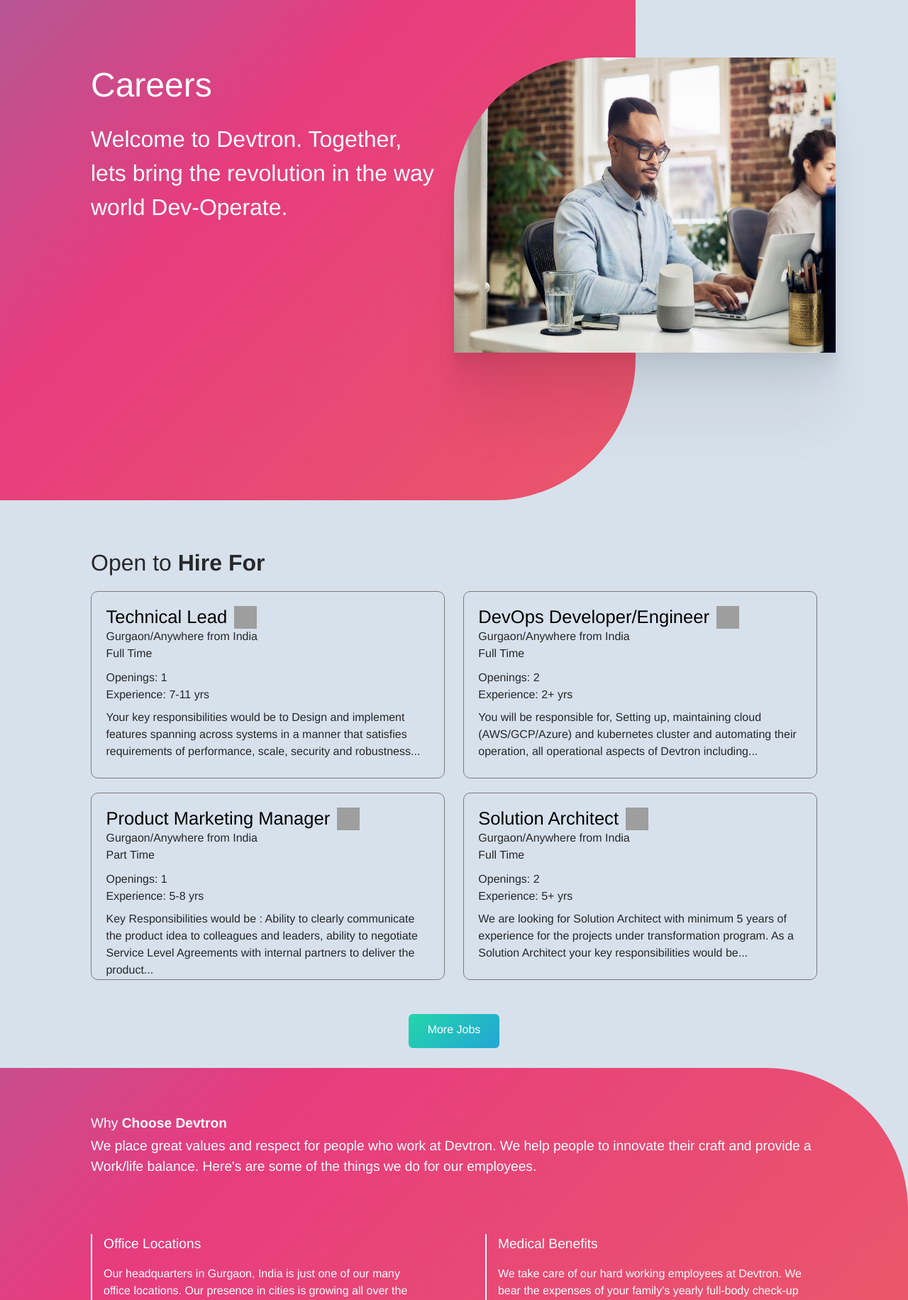
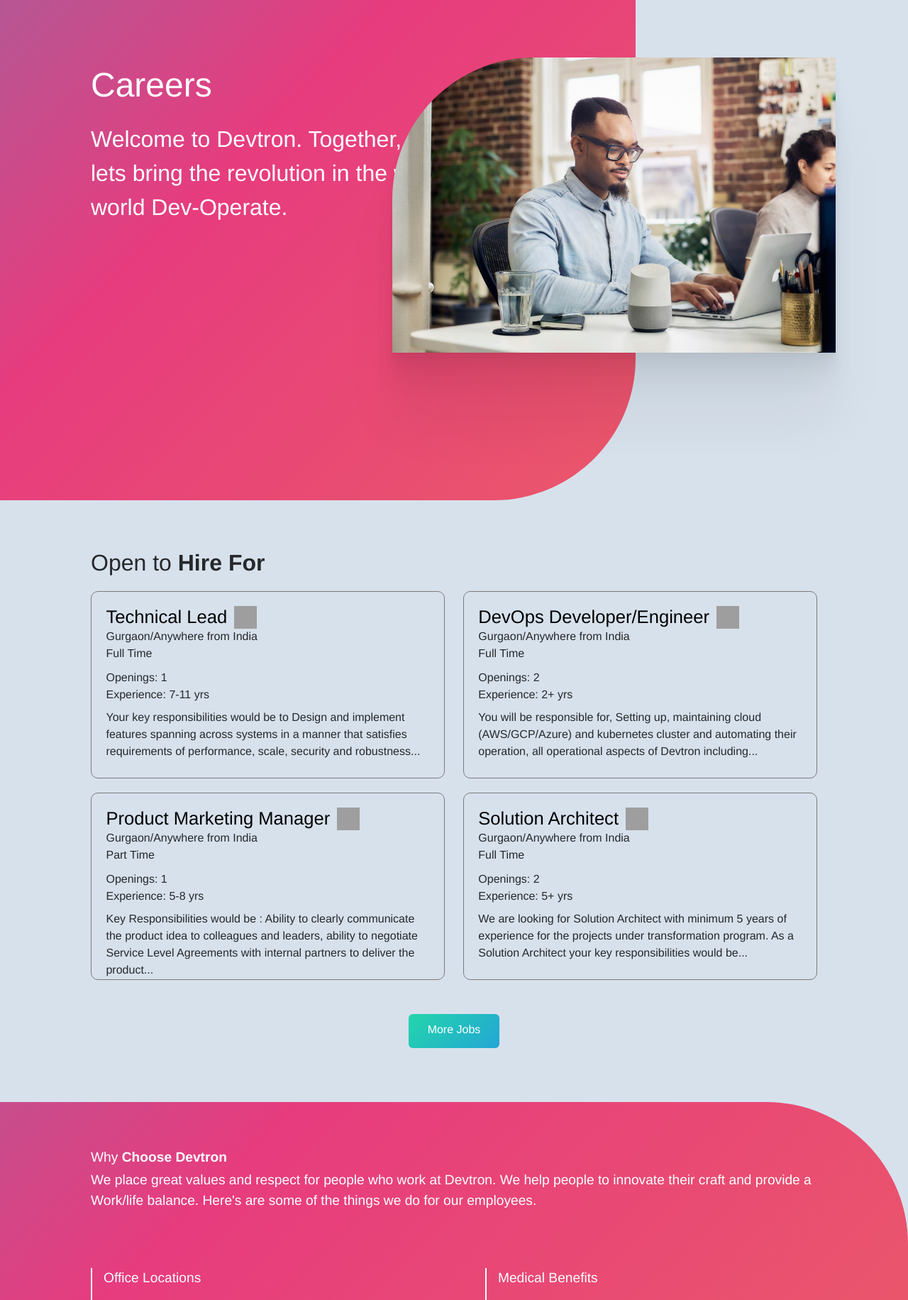
Before and after one commit to Abhinav-26/Career-Page, a Django app: page / in a window 1280 px wide. Shown: the part 95-1927 px from the top of the page at 71% size. Run offline with Django 3.2, Linux system fonts and the light colour scheme; some libraries are stand-ins or nearby versions; grey boxes are pictures that could not be loaded.

Commit message:
animations-modified

```diff
--- a/carrer/templates/carrer/footer.html
+++ b/carrer/templates/carrer/footer.html
@@ -82,7 +82,7 @@
   </div>
 
   <hr style="width: 80%; margin-top: 8vh;">
-  <div class="down-footer-mv" data-aos="fade-up">
+  <div class="down-footer-mv">
     <p>@2021 DevtronLabs. All rights reserved</p>
   </div>
 </div>
--- a/static/css/style.css
+++ b/static/css/style.css
@@ -191,7 +191,9 @@
 }
 .right-card img{
   height: 100%;
-  width: 100%;
+  /* width: 100%; */
+  object-fit: contain;
+  float: right;
   border-top-left-radius: 200px;
   box-shadow: 0 2.8px 2.2px rgb(0 0 0 / 1%), 0 6.7px 5.3px rgb(0 0 0 / 1%),
   0 12.5px 10px rgb(0 0 0 / 2%), 0 22.3px 17.9px rgb(0 0 0 / 3%),
@@ -412,6 +414,7 @@
 /********************************** Why Devtron Section ******************************/
 .why{
   height: fit-content;
+  margin-top: 6vh;
   width: 100vw;
   background: linear-gradient(-45deg, #ee7752, #e73c7e, #23a6d5, #23d5ab);
   background-size: 400% 400%;
@@ -862,7 +865,7 @@
 
   .instagram .images{
     grid-template-areas:
-      "img6 img6"
+      "img0 img0"
       "img4 img1"
       "img5 img1";
   }
@@ -877,7 +880,7 @@
   .img-3 {
     display: none;
   }
-  .img-0 {
+  .img-6 {
     display: none;
   }
   .img-2 {
```
Also changed, not shown: db.sqlite3.
